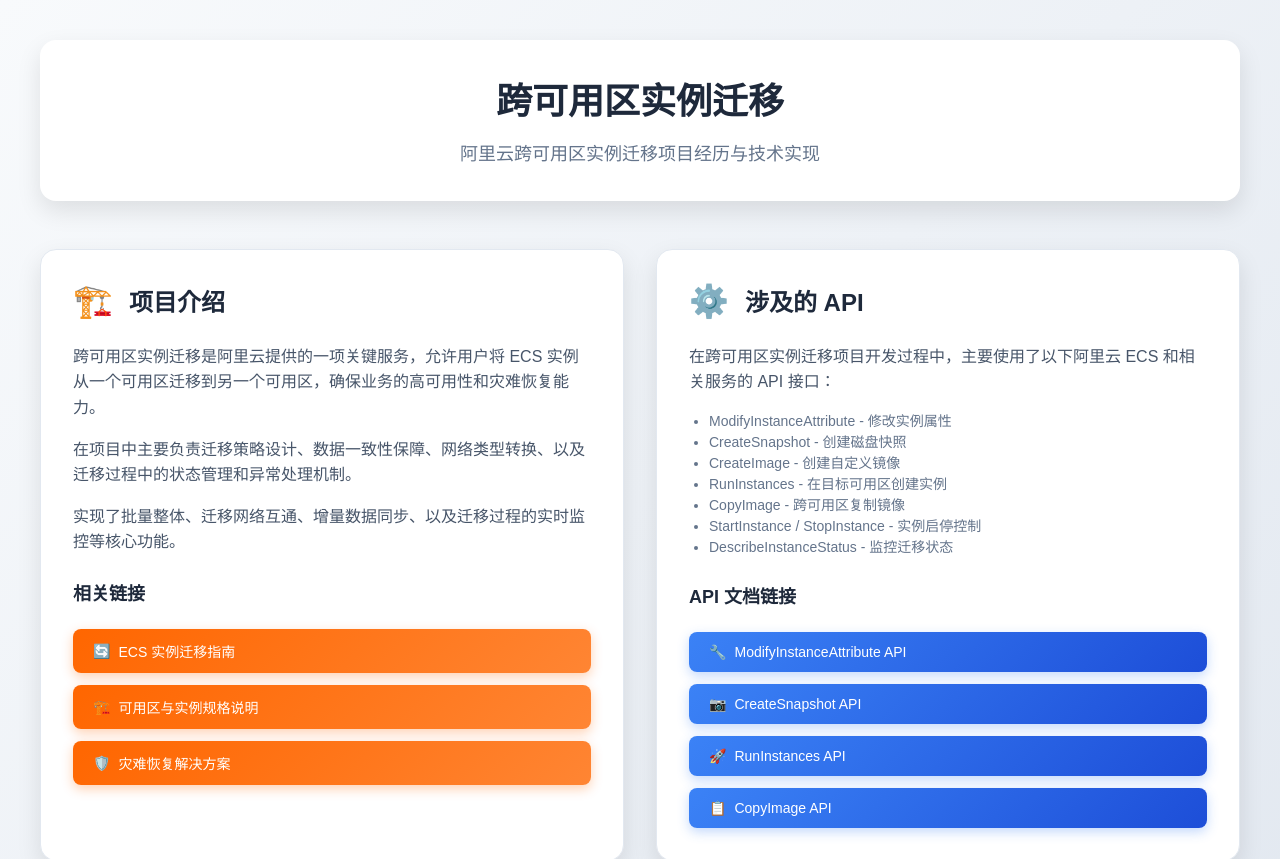
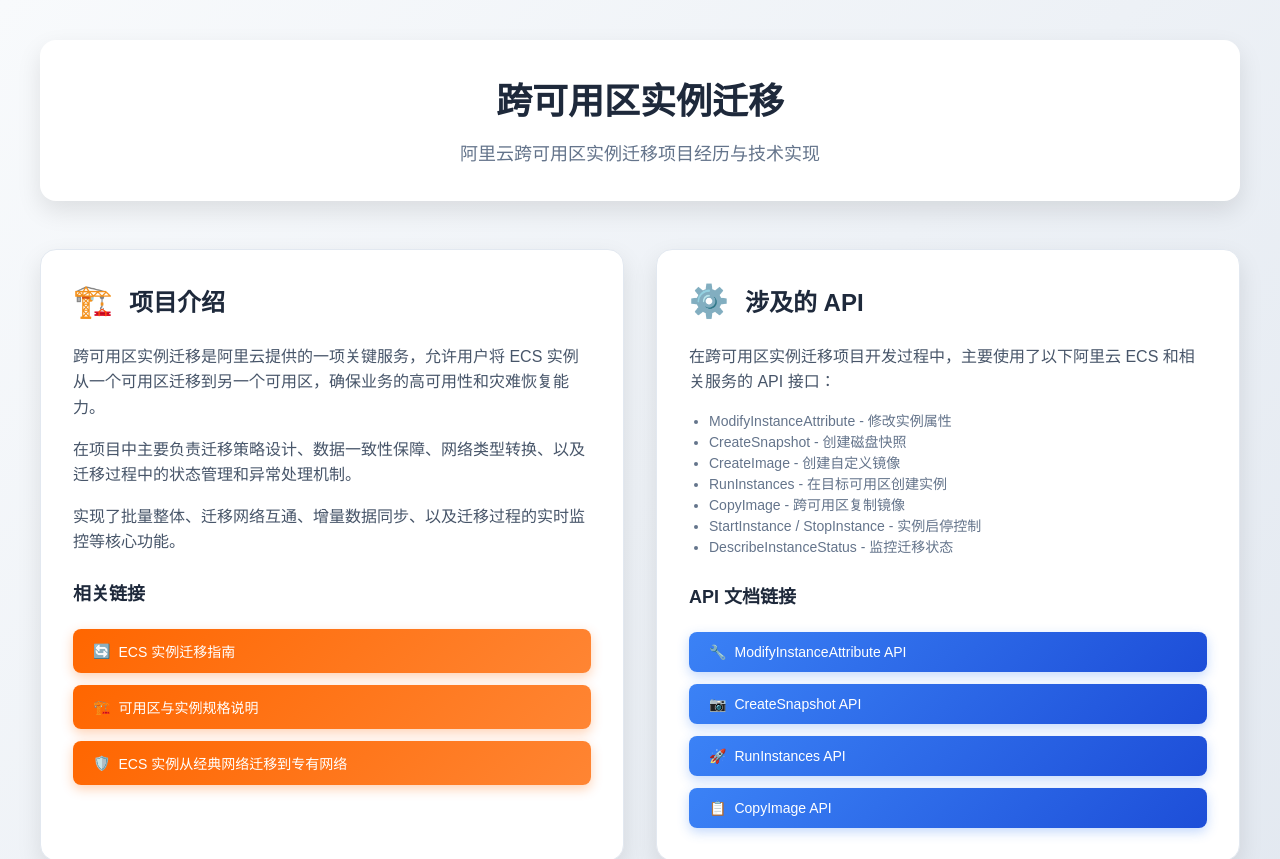
Before and after one commit to AaronShi32/Cunfeng-Work, a React (Vite) app in the folder web/: page /instance-migration in a window 1280 px wide. Shown: the top 859 px of the page. Built offline with nearby package versions, Linux system fonts and the light colour scheme.

Commit message:
UPDATE Alibaba

```diff
--- a/web/src/components/InstanceMigration.jsx
+++ b/web/src/components/InstanceMigration.jsx
@@ -179,7 +179,7 @@
               </a>
 
               <a
-                href="https://help.aliyun.com/zh/ecs/user-guide/disaster-recovery-solutions"
+                href="https://help.aliyun.com/zh/ecs/user-guide/migrate-ecs-instances-from-the-classic-network-to-a-vpc"
                 target="_blank"
                 rel="noopener noreferrer"
                 style={{
@@ -205,7 +205,7 @@
                 }}
               >
                 <span style={{ marginRight: '8px' }}>🛡️</span>
-                灾难恢复解决方案
+                ECS 实例从经典网络迁移到专有网络
               </a>
             </div>
           </div>
```
